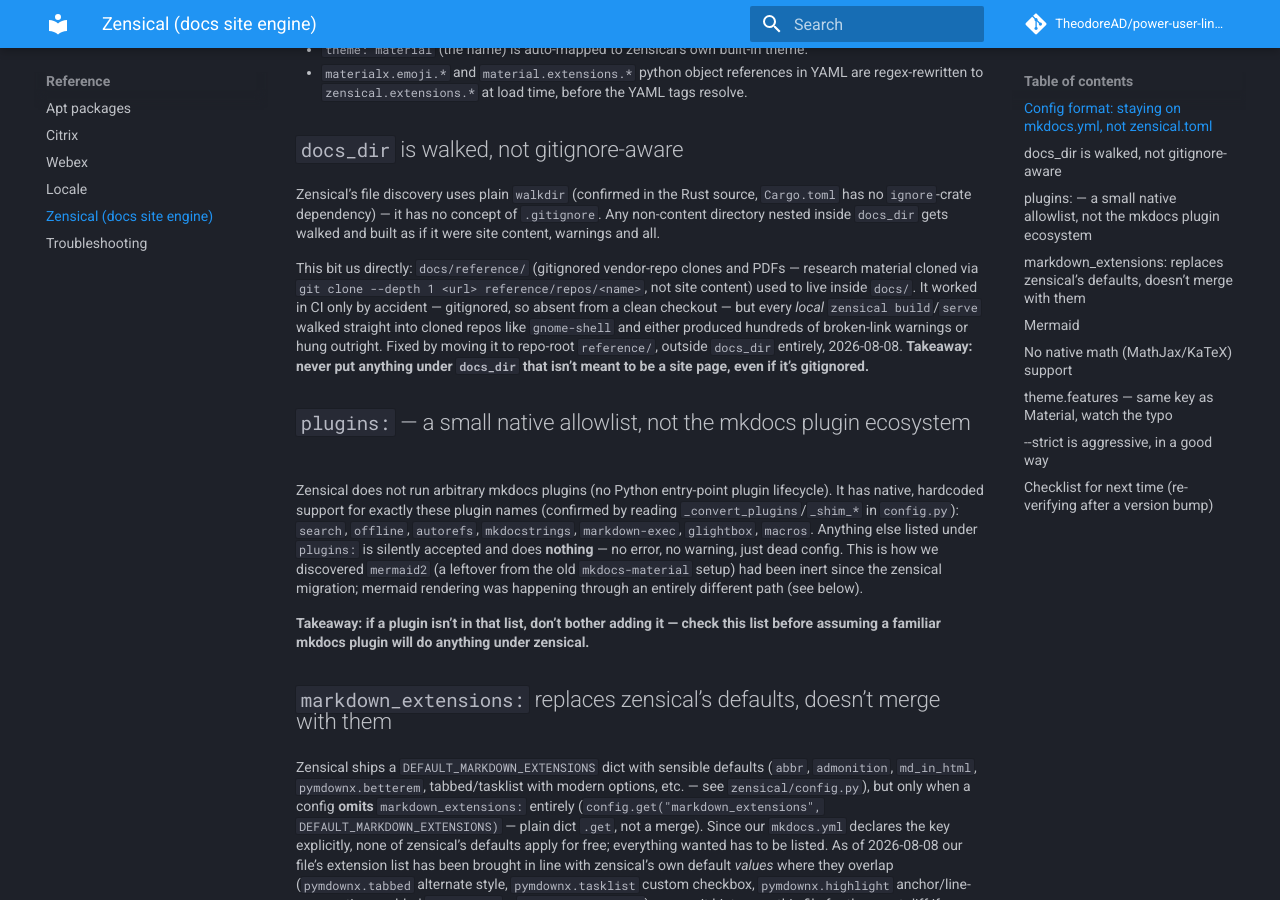
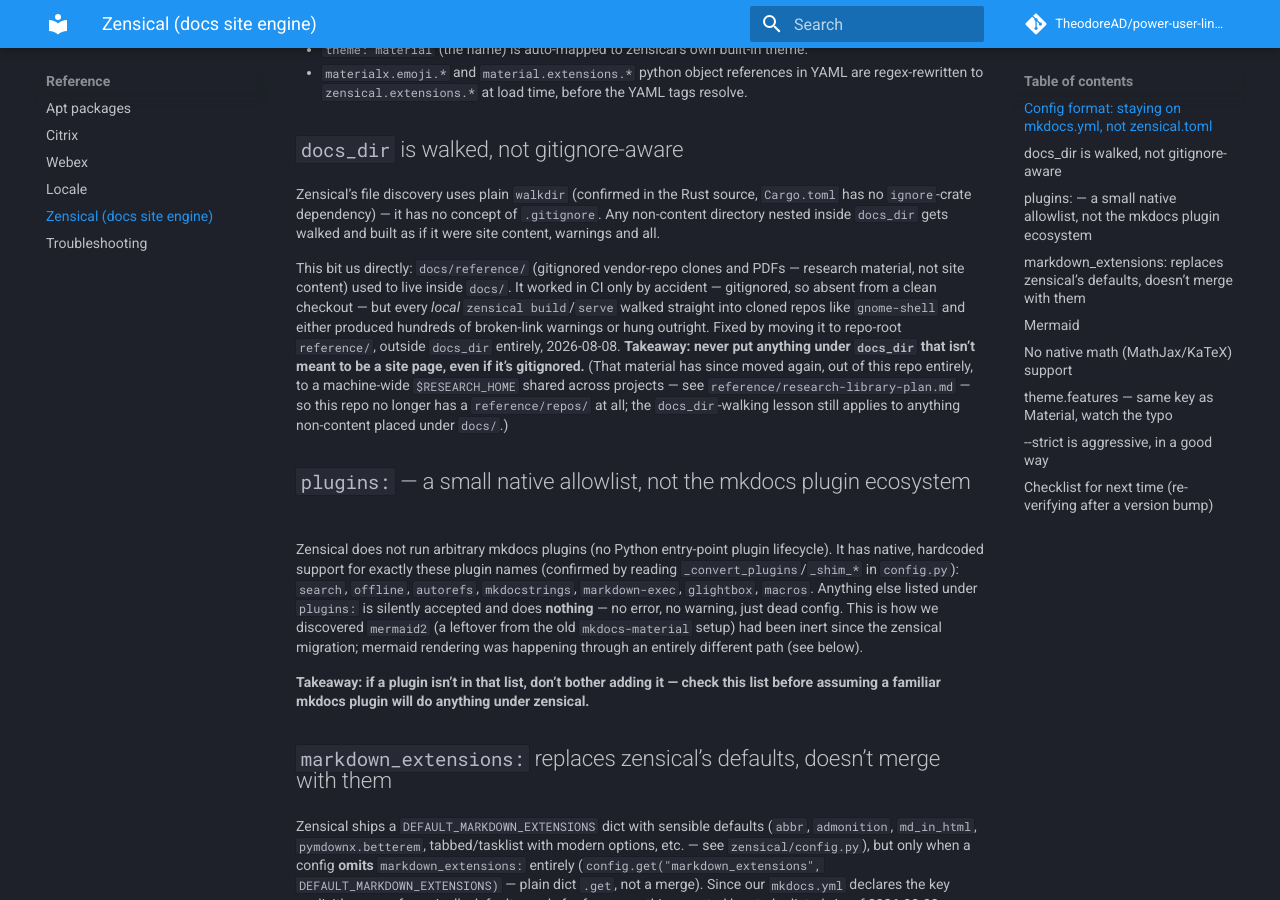
Before and after one commit to TheodoreAD/power-user-linux-setup, an MkDocs documentation site: the page built from docs/zensical.md, in a window 1280 px wide and 900 px high, scrolled down 701 px. Built offline with MkDocs 1.6.1 and Material for MkDocs 9.7.7, drawn with Linux system fonts in a browser that asks for light colours; comment, search, counter and statistics services are not loaded.

Commit message:
Point docs at the shared research library instead of in-repo reference/repos
reference/repos/gnome-shell and reference/repos/flameshot (both gitignored,
per-repo clones) moved to a new shared $RESEARCH_HOME/repos/ library outside
any single repo, so update the two docs that cited the old in-repo paths:
docs/screen_capture.md's gnome-shell/flameshot source references, and
docs/zensical.md's historical note about reference/repos/<name>'s original
git-clone convention.

Co-Authored-By: Claude Sonnet 5 <noreply@anthropic.com>

```diff
--- a/docs/zensical.md
+++ b/docs/zensical.md
@@ -40,13 +40,15 @@ Zensical's file discovery uses plain `walkdir` (confirmed in the Rust source, `C
 inside `docs_dir` gets walked and built as if it were site content, warnings and all.
 
 This bit us directly: `docs/reference/` (gitignored vendor-repo clones and PDFs — research
-material cloned via `git clone --depth 1 <url> reference/repos/<name>`, not site content) used to
-live inside `docs/`. It worked in CI only by accident — gitignored, so absent from a clean
-checkout — but every *local*
-`zensical build`/`serve` walked straight into cloned repos like `gnome-shell` and either produced
-hundreds of broken-link warnings or hung outright. Fixed by moving it to repo-root `reference/`,
-outside `docs_dir` entirely, 2026-08-08. **Takeaway: never put anything under `docs_dir` that
-isn't meant to be a site page, even if it's gitignored.**
+material, not site content) used to live inside `docs/`. It worked in CI only by accident —
+gitignored, so absent from a clean checkout — but every *local* `zensical build`/`serve` walked
+straight into cloned repos like `gnome-shell` and either produced hundreds of broken-link
+warnings or hung outright. Fixed by moving it to repo-root `reference/`, outside `docs_dir`
+entirely, 2026-08-08. **Takeaway: never put anything under `docs_dir` that isn't meant to be a
+site page, even if it's gitignored.** (That material has since moved again, out of this repo
+entirely, to a machine-wide `$RESEARCH_HOME` shared across projects — see
+`reference/research-library-plan.md` — so this repo no longer has a `reference/repos/` at all;
+the `docs_dir`-walking lesson still applies to anything non-content placed under `docs/`.)
 
 ## `plugins:` — a small native allowlist, not the mkdocs plugin ecosystem
 
```
Also changed, not shown: docs/screen_capture.md (+5 -2 lines).
